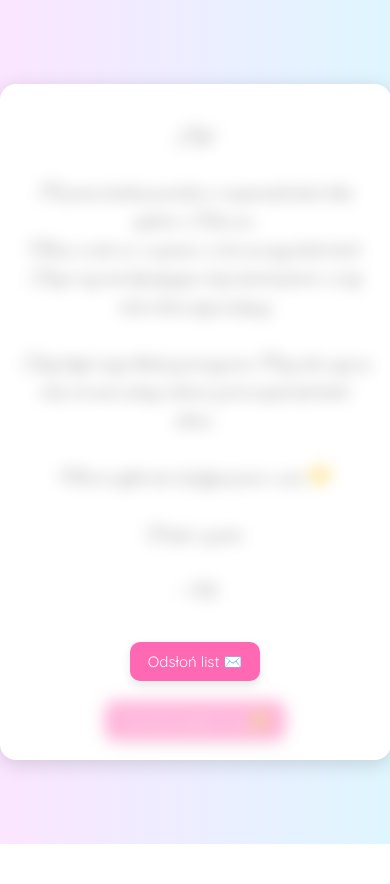
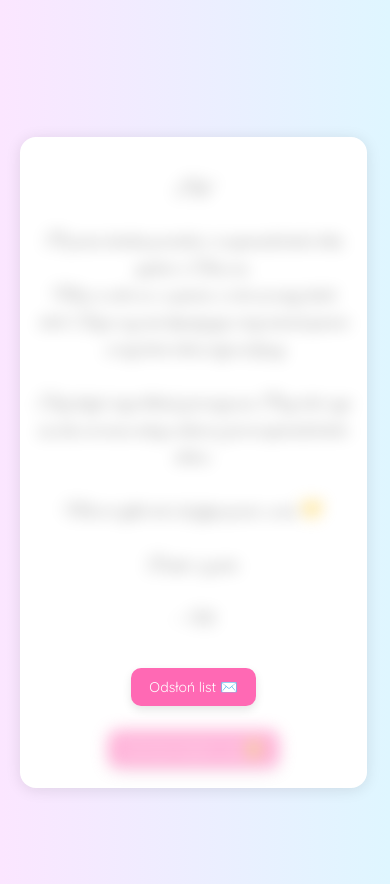
Before and after one commit to Matiiaax/cosSpecjalnego, a plain HTML site: page index.html in a window 390 px wide. Both pictures are taken after a click on the button "Kliknij, mam coś dla Ciebie". Before the commit the page ends 844 px from the top, so only its background shows below. Drawn offline with Linux system fonts and the light colour scheme.

Commit message:
Update style.css

```diff
--- a/style.css
+++ b/style.css
@@ -147,27 +147,39 @@ button:hover {
 }
 
 @media (max-width: 480px) {
+  body {
+    padding: 20px;
+    align-items: flex-start;
+  }
+
   .container {
-    width: 90%;
-    padding: 20px;
+    width: 100%;
+    padding: 20px 16px;
+    margin-top: 40px;
+    box-shadow: 0 2px 15px rgba(0, 0, 0, 0.1);
     border-radius: 16px;
+  }
+
+  h1 {
+    font-size: 20px;
+    margin-bottom: 20px;
   }
 
   button {
     padding: 10px 18px;
-    font-size: 15px;
+    font-size: 14px;
     border-radius: 10px;
     margin-top: 16px;
   }
 
   .handwritten {
-    font-size: 19px;
+    font-size: 18px;
     line-height: 1.5;
   }
 
   #smileBtn {
-    margin-top: 20px;
-    font-size: 15px;
+    font-size: 14px;
+    margin-top: 24px;
     padding: 10px 16px;
   }
 }
```
